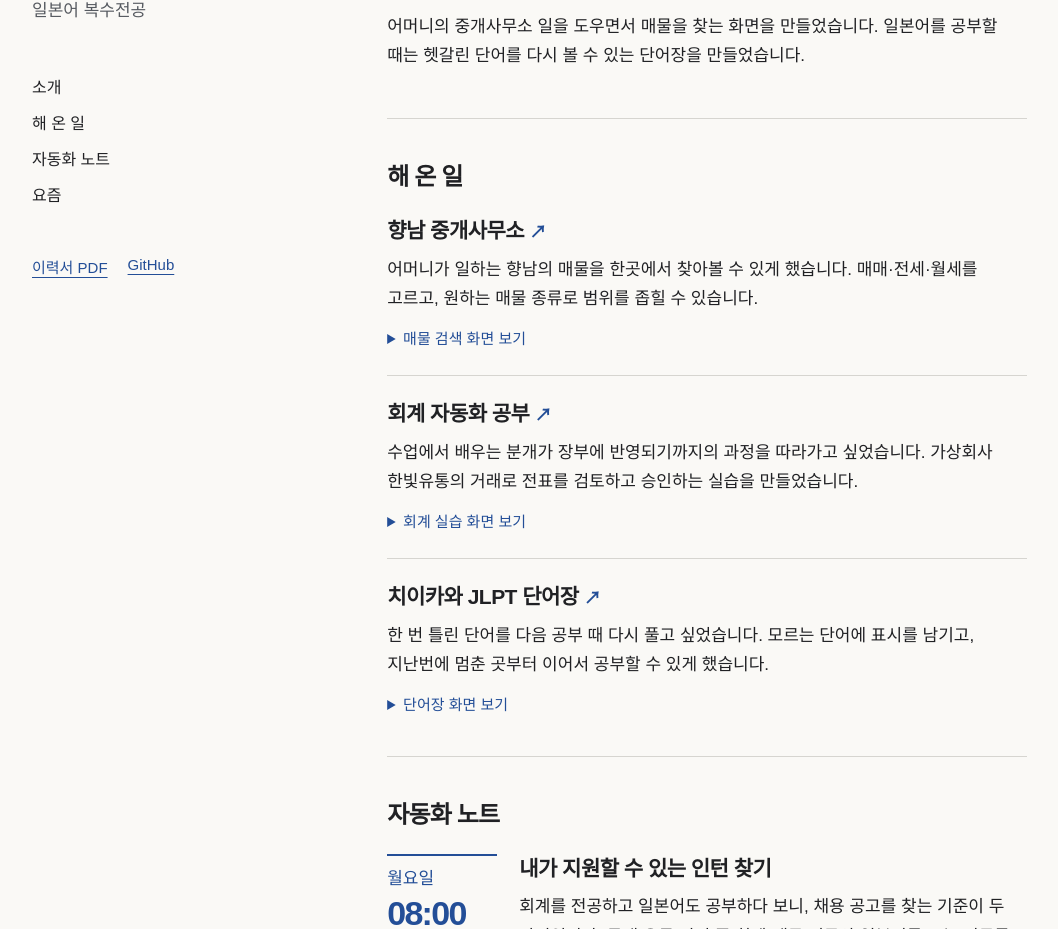
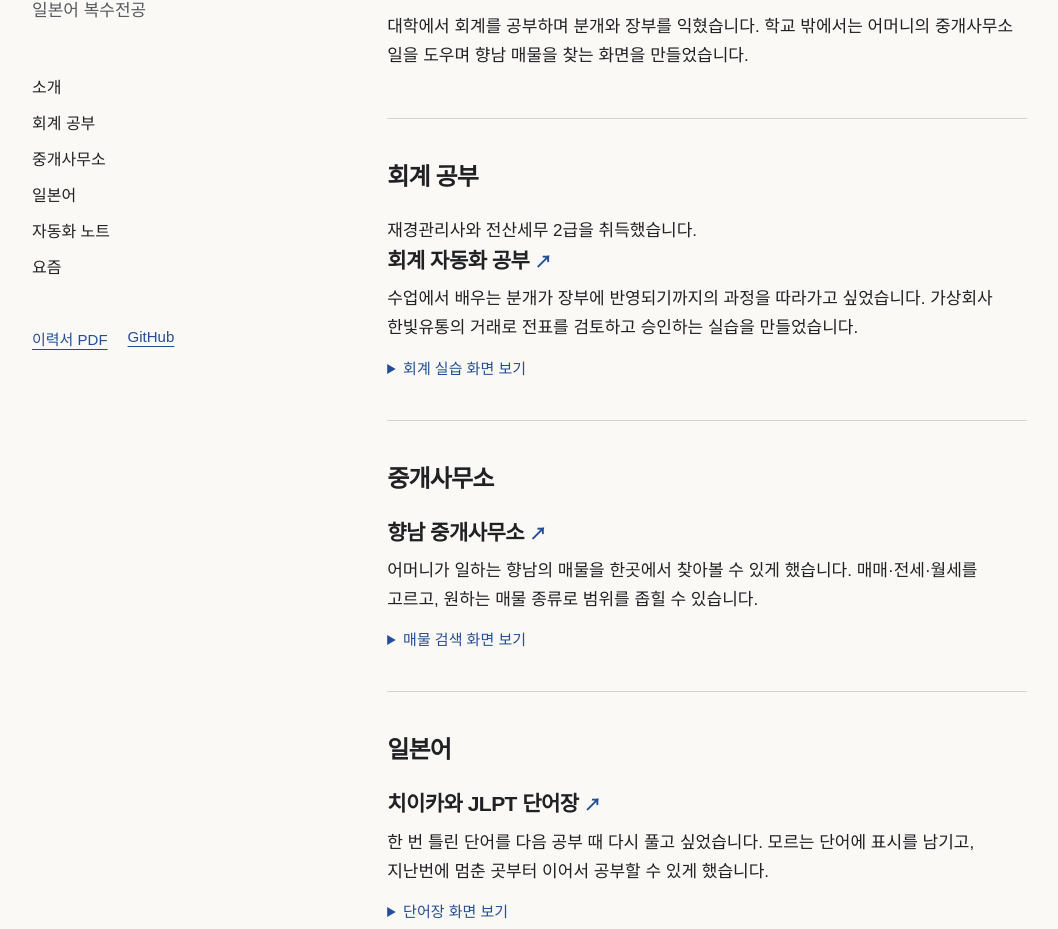
Before and after one commit to osh3772-star/osh3772-star.github.io, a plain HTML site: page index.html in a window 1280 px wide. Shown: the part 204-1133 px from the top of the page, without its empty margins (68-1126 px from the left). Drawn offline with Linux system fonts and the light colour scheme; a web font is replaced by a local one.

Commit message:
Organize personal profile by interests and lead with accounting and family office work

```diff
--- a/index.html
+++ b/index.html
@@ -15,27 +15,34 @@
       <a class="name" href="#intro"><h1>김상혁</h1></a>
       <p class="major">회계세무 전공<br>일본어 복수전공</p>
       <nav aria-label="페이지 목차">
-        <a href="#intro">소개</a><a href="#work">해 온 일</a><a href="#notes">자동화 노트</a><a href="#now">요즘</a>
+        <a href="#intro">소개</a><a href="#work">회계 공부</a><a href="#estate">중개사무소</a><a href="#japanese">일본어</a><a href="#notes">자동화 노트</a><a href="#now">요즘</a>
       </nav>
       <div class="links"><a href="resume.pdf">이력서 PDF</a><a href="https://github.com/osh3772-star">GitHub</a></div>
     </header>
     <main>
       <section id="intro" aria-label="소개">
-        <p class="lead">회계를 배우고,<br>일본어를 공부합니다.</p>
-        <p>어머니의 중개사무소 일을 도우면서 매물을 찾는 화면을 만들었습니다. 일본어를 공부할 때는 헷갈린 단어를 다시 볼 수 있는 단어장을 만들었습니다.</p>
+        <p class="lead">회계세무를 전공하고 일본어를 복수전공하는 김상혁입니다.</p>
+        <p>대학에서 회계를 공부하며 분개와 장부를 익혔습니다. 학교 밖에서는 어머니의 중개사무소 일을 도우며 향남 매물을 찾는 화면을 만들었습니다.</p>
       </section>
       <section id="work">
-        <h2>해 온 일</h2>
+        <h2>회계 공부</h2>
+        <article>
+          <p>재경관리사와 전산세무 2급을 취득했습니다.</p>
+          <h3><a href="https://ledgerflow-public-reference-gateway.eric5833.workers.dev/">회계 자동화 공부 <span aria-hidden="true">↗</span></a></h3>
+          <p>수업에서 배우는 분개가 장부에 반영되기까지의 과정을 따라가고 싶었습니다. 가상회사 한빛유통의 거래로 전표를 검토하고 승인하는 실습을 만들었습니다.</p>
+          <details><summary>회계 실습 화면 보기</summary><img loading="lazy" src="portfolio-images/ledger.webp" alt="LedgerFlow 회계 실습 화면"></details>
+        </article>
+      </section>
+      <section id="estate">
+        <h2>중개사무소</h2>
         <article>
           <h3><a href="https://hyangnam-realestate.store/">향남 중개사무소 <span aria-hidden="true">↗</span></a></h3>
           <p>어머니가 일하는 향남의 매물을 한곳에서 찾아볼 수 있게 했습니다. 매매·전세·월세를 고르고, 원하는 매물 종류로 범위를 좁힐 수 있습니다.</p>
           <details><summary>매물 검색 화면 보기</summary><img loading="lazy" src="portfolio-images/estate.webp" alt="향남신영지웰 부동산 사이트의 매물 검색 화면"></details>
         </article>
-        <article>
-          <h3><a href="https://ledgerflow-public-reference-gateway.eric5833.workers.dev/">회계 자동화 공부 <span aria-hidden="true">↗</span></a></h3>
-          <p>수업에서 배우는 분개가 장부에 반영되기까지의 과정을 따라가고 싶었습니다. 가상회사 한빛유통의 거래로 전표를 검토하고 승인하는 실습을 만들었습니다.</p>
-          <details><summary>회계 실습 화면 보기</summary><img loading="lazy" src="portfolio-images/ledger.webp" alt="LedgerFlow 회계 실습 화면"></details>
-        </article>
+      </section>
+      <section id="japanese">
+        <h2>일본어</h2>
         <article>
           <h3><a href="https://osh3772-star.github.io/chiikawa-jlpt-vocab/">치이카와 JLPT 단어장 <span aria-hidden="true">↗</span></a></h3>
           <p>한 번 틀린 단어를 다음 공부 때 다시 풀고 싶었습니다. 모르는 단어에 표시를 남기고, 지난번에 멈춘 곳부터 이어서 공부할 수 있게 했습니다.</p>
```
